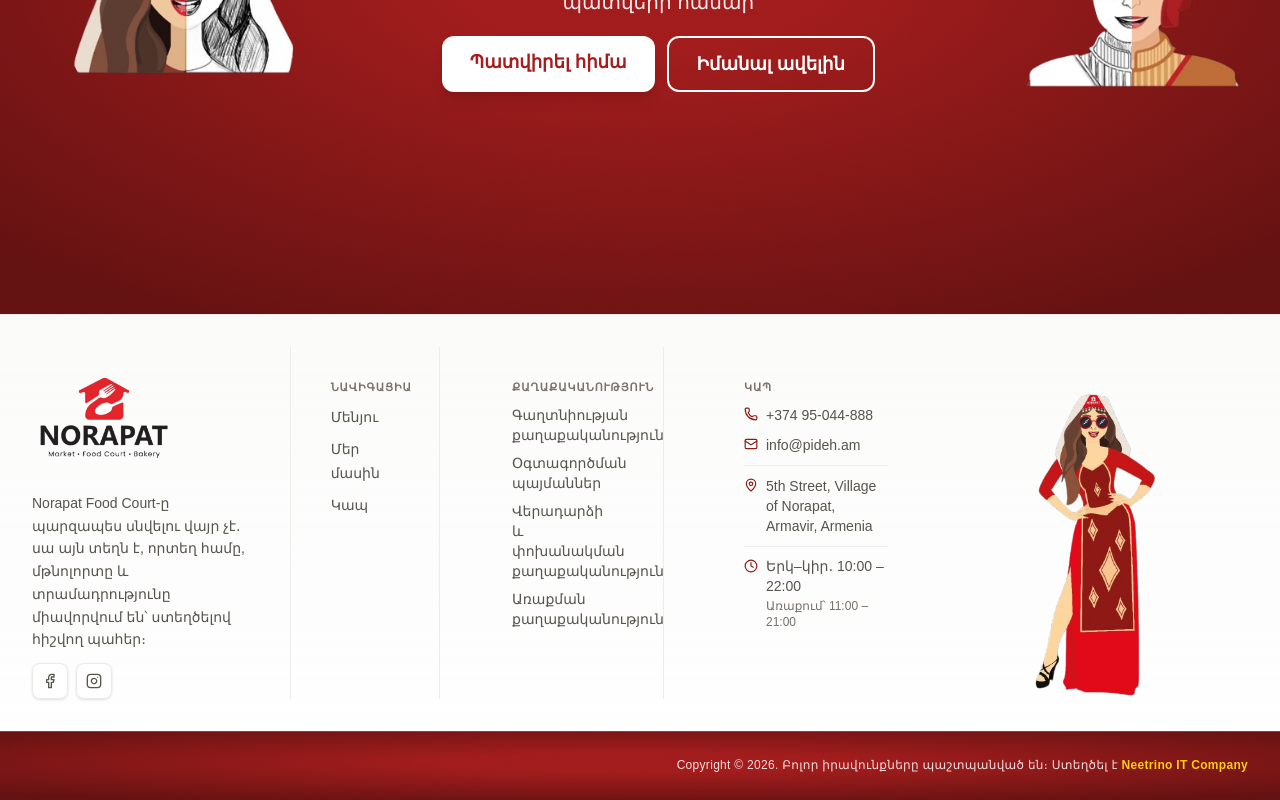
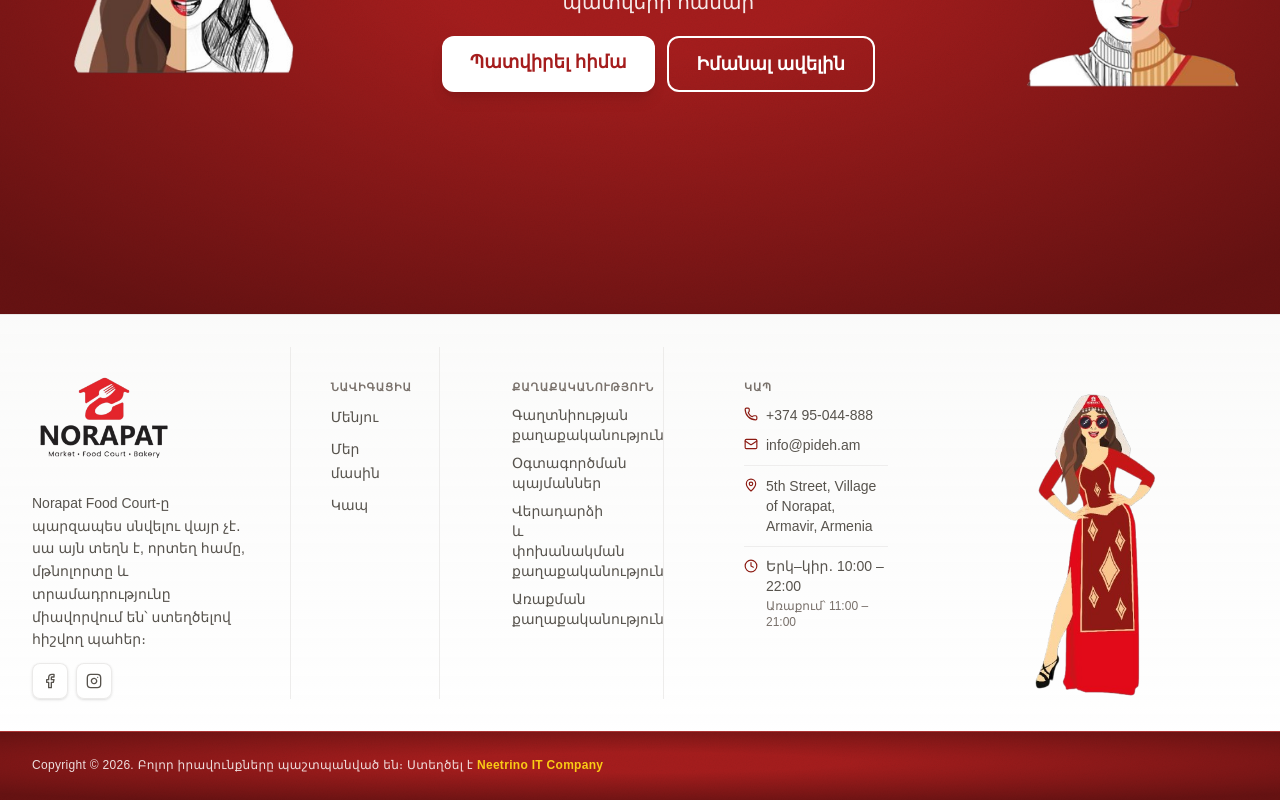
Before and after one commit to neetrino/norapat.am, a Next.js app: page / in a window 1280 px wide. Shown: the part 2976-3776 px from the top of the page. Built offline with nearby package versions, Linux system fonts and the light colour scheme; no server answers; the database is empty.

Commit message:
Copyright  ձախ հատված

```diff
--- a/src/components/Footer.tsx
+++ b/src/components/Footer.tsx
@@ -173,8 +173,8 @@ export default function Footer() {
 
       <div className="promo-food-banner-bg promo-food-banner-vignette relative border-t border-white/10 text-white">
         <div className="relative z-10 mx-auto max-w-7xl px-4 py-5 sm:px-6 sm:py-6 lg:px-8">
-          <div className="flex justify-center md:justify-end">
-            <p className="text-center text-[11px] font-normal leading-relaxed tracking-wide text-white/85 sm:text-xs md:text-right lg:whitespace-nowrap">
+          <div className="flex justify-start">
+            <p className="text-left text-[11px] font-normal leading-relaxed tracking-wide text-white/85 sm:text-xs lg:whitespace-nowrap">
               {f.copyright} {f.createdBy}{' '}
               <a
                 href="https://neetrino.com"
```
